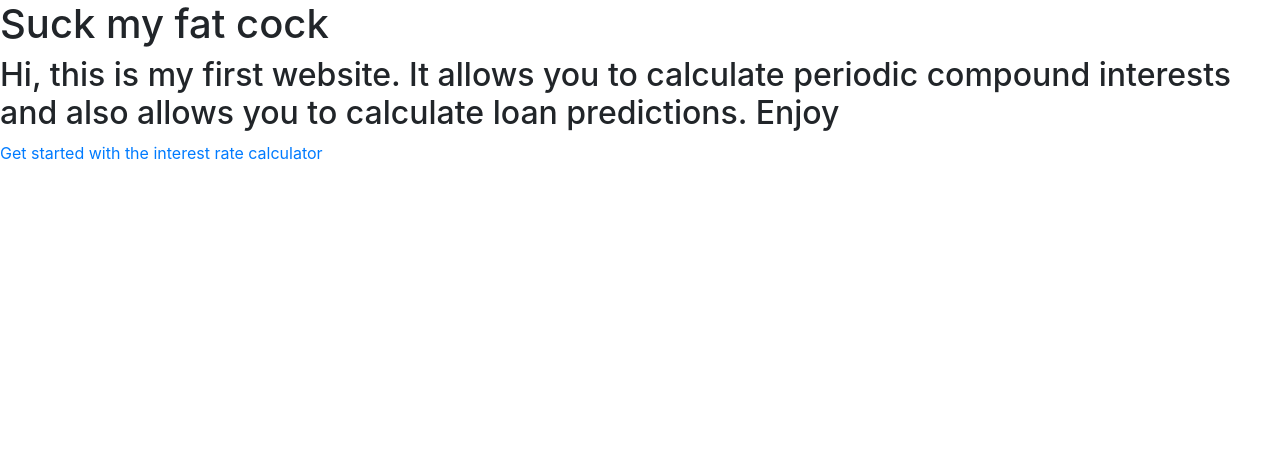
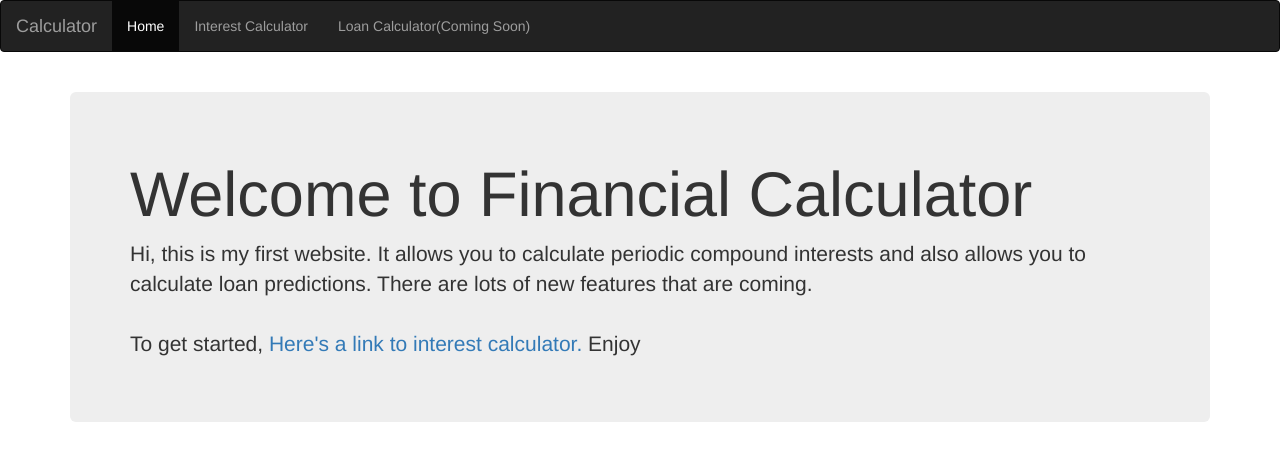
Before and after one commit to ai-is-awesome/Financial_Calculator, a Django app: page / in a window 1280 px wide. Shown: the top 461 px of the page. Run offline with Django 3.2, Linux system fonts and the light colour scheme; some libraries are stand-ins or nearby versions.

Commit message:
Added bootstrap and made it a little pretty-2

```diff
--- a/calculator_app/templates/calculator_app/base.html
+++ b/calculator_app/templates/calculator_app/base.html
@@ -1,37 +1,57 @@
 <! doctype html>
 <html lang = "eng">
 <head>
+	<meta charset = "utf-8">
+	<meta name = "viewport" content = "width = device-width, initial_scale = 1">
 
-	<!-- required meta -->
-	<meta charset = "utf-8">
-	<meta name = "viewport" content  = "device-width, initial-scale = 1, strink-to-fit = no">
+	<!-- Latest compiled and minified CSS -->
+	<link rel="stylesheet" href="https://maxcdn.bootstrapcdn.com/bootstrap/3.4.1/css/bootstrap.min.css">
 
+	<!-- jQuery library -->
+	<script src="https://ajax.googleapis.com/ajax/libs/jquery/3.4.1/jquery.min.js"></script>
 
-	<!-- Bootstrap css -->
+	<!-- Latest compiled JavaScript -->
+	<script src="https://maxcdn.bootstrapcdn.com/bootstrap/3.4.1/js/bootstrap.min.js"></script>
 
-	<link rel="stylesheet" href="https://stackpath.bootstrapcdn.com/bootstrap/4.3.1/css/bootstrap.min.css" integrity="sha384-ggOyR0iXCbMQv3Xipma34MD+dH/1fQ784/j6cY/iJTQUOhcWr7x9JvoRxT2MZw1T" crossorigin="anonymous">
-
-
-
-
-
-	<title>
-		{% block title %}Welcome to Interest Calculator {% endblock title %}
-
-
-	</title>
+	<title>{% block title %}Financial Calculator{% endblock title %}</title>
 
 
 </head>
 
+<body>
 
-	<body>
-		<!-- Bootstrap scripts -->
-		<!-- Optional JavaScript -->
-    <!-- jQuery first, then Popper.js, then Bootstrap JS -->
-    <script src="https://code.jquery.com/jquery-3.3.1.slim.min.js" integrity="sha384-q8i/X+965DzO0rT7abK41JStQIAqVgRVzpbzo5smXKp4YfRvH+8abtTE1Pi6jizo" crossorigin="anonymous"></script>
-    <script src="https://cdnjs.cloudflare.com/ajax/libs/popper.js/1.14.7/umd/popper.min.js" integrity="sha384-UO2eT0CpHqdSJQ6hJty5KVphtPhzWj9WO1clHTMGa3JDZwrnQq4sF86dIHNDz0W1" crossorigin="anonymous"></script>
-    <script src="https://stackpath.bootstrapcdn.com/bootstrap/4.3.1/js/bootstrap.min.js" integrity="sha384-JjSmVgyd0p3pXB1rRibZUAYoIIy6OrQ6VrjIEaFf/nJGzIxFDsf4x0xIM+B07jRM" crossorigin="anonymous"></script>
+
+
+<!--
+	<div class="container">
+		<div class="jumbotron">
+    	<h1>Financial Calculator App</h1>
+    	<p>Hi, this is my first website. It allows you to calculate periodic compound interests and also allows you to calculate loan predictions. Enjoy</p>
+  		</div>
+  	<p>This is some text.</p>
+  	<p>This is another text.</p>
+	</div>
+
+ -->
+
+ 	<nav class="navbar navbar-inverse">
+  <div class="container-fluid">
+    <div class="navbar-header">
+      <a class="navbar-brand" href="{% url 'index' %}">Calculator</a>
+    </div>
+    <ul class="nav navbar-nav">
+      <li class="active"><a href="{% url 'index' %}">Home</a></li>
+      <li><a href="{% url 'interest_calculator' %}">Interest Calculator</a></li>
+      <li><a href="#">Loan Calculator(Coming Soon)</a></li>
+    </ul>
+  </div>
+</nav>
+
+
+
+    <br>
+
+
 
 
 
--- a/calculator_app/templates/calculator_app/index.html
+++ b/calculator_app/templates/calculator_app/index.html
@@ -2,39 +2,16 @@
 
 
 {% block content %}
-<h1>Suck my fat cock</h1>
+<div class = "container">
+	<div class = "jumbotron">
+		<h1>Welcome to Financial Calculator</h1>
 
-<!--
-<form action = "{% url 'results_interest' %}" method = "POST">
-
-	{% csrf_token %}
-
-
-	<label for = 1>Enter a number: </label>
-	<input type = "text" name = "num1" id = 1>
-
-	<br>
-
-	<label for = 2>Enter another number: </label>
-	<input type = "text" name = "num2" id = 2>
-
-
-	<input type = "submit" value = "submit">
+		<p>Hi, this is my first website. It allows you to calculate periodic compound interests and also allows you to calculate loan predictions. There are lots of new features that are coming.<br><br>
+		To get started, <a href = "{% url 'interest_calculator' %}">Here's a link to interest calculator.</a>  Enjoy</p>
+	</div>
+</div>
 
 
 
 
-
-</form>
-
- -->
-<h2> Hi, this is my first website. It allows you to calculate periodic compound interests and also allows you to calculate loan predictions. Enjoy
-
-	</h2>
-
-
-<a href = "{% url 'interest_calculator' %}">Get started with the interest rate calculator</a>
-
-
-
 {% endblock content %}
```
Also changed, not shown: calculator_app/templates/calculator_app/interest.html (+7 -2 lines).
